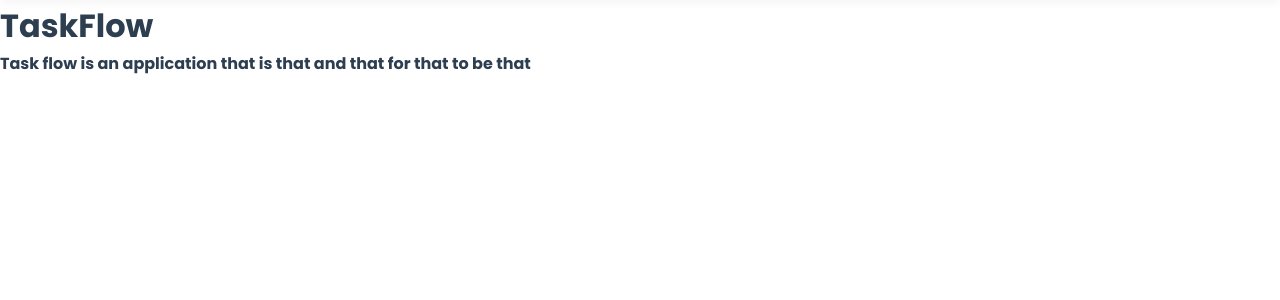
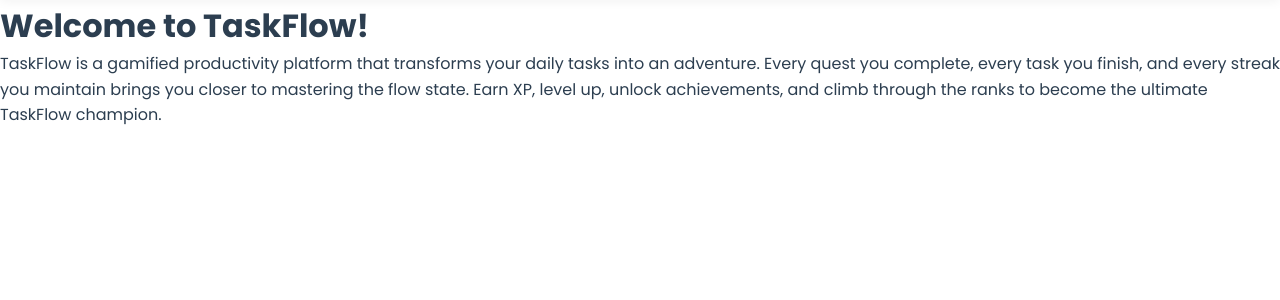
Before and after one commit to MousaArikat/TaskFlow, a Django app: page /about/ in a window 1280 px wide. Shown: the part 85-385 px from the top of the page. Run offline with Django 5.2, Linux system fonts and the light colour scheme.

Commit message:
Feat: Starting with the about page and uploading the images for the ranks to display there.

```diff
--- a/main_app/templates/main_app/about.html
+++ b/main_app/templates/main_app/about.html
@@ -1,6 +1,11 @@
 {% extends "base.html" %}
 
 {% block content %}
-    <h1>TaskFlow</h1>
-    <h4>Task flow is an application that is that and that for that to be that</h4>
+    <h1>Welcome to TaskFlow!</h1>
+    <p>
+        TaskFlow is a gamified productivity platform that transforms your daily tasks into an adventure.
+        Every quest you complete, every task you finish, and every streak you maintain brings you closer
+        to mastering the flow state. Earn XP, level up, unlock achievements, and climb through the ranks
+        to become the ultimate TaskFlow champion.
+    </p>
 {% endblock content %}o
```
Also changed, not shown: main_app/static/main_app/assets/images/ranks/a-rank.png (added), main_app/static/main_app/assets/images/ranks/b-rank.png (added), main_app/static/main_app/assets/images/ranks/c-rank.png (added), main_app/static/main_app/assets/images/ranks/d-rank.png (added), main_app/static/main_app/assets/images/ranks/e-rank.png (added).
